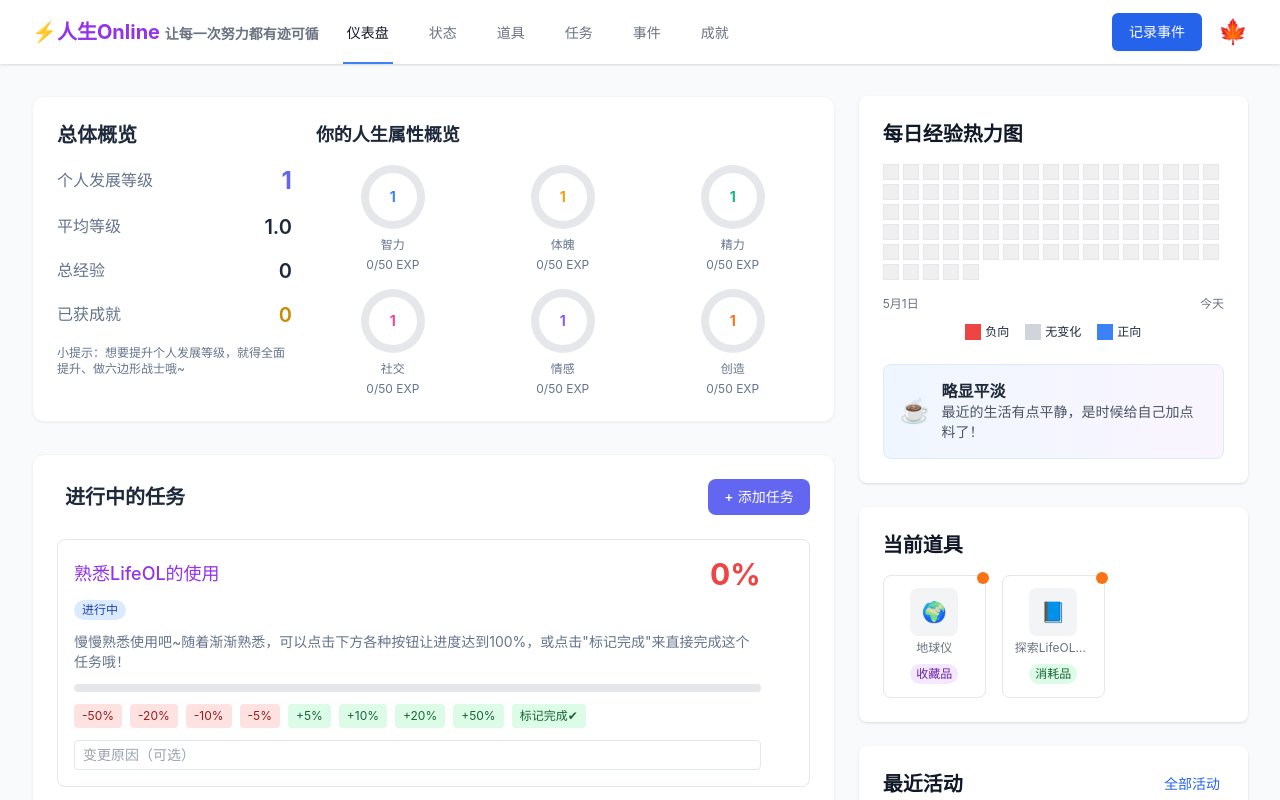
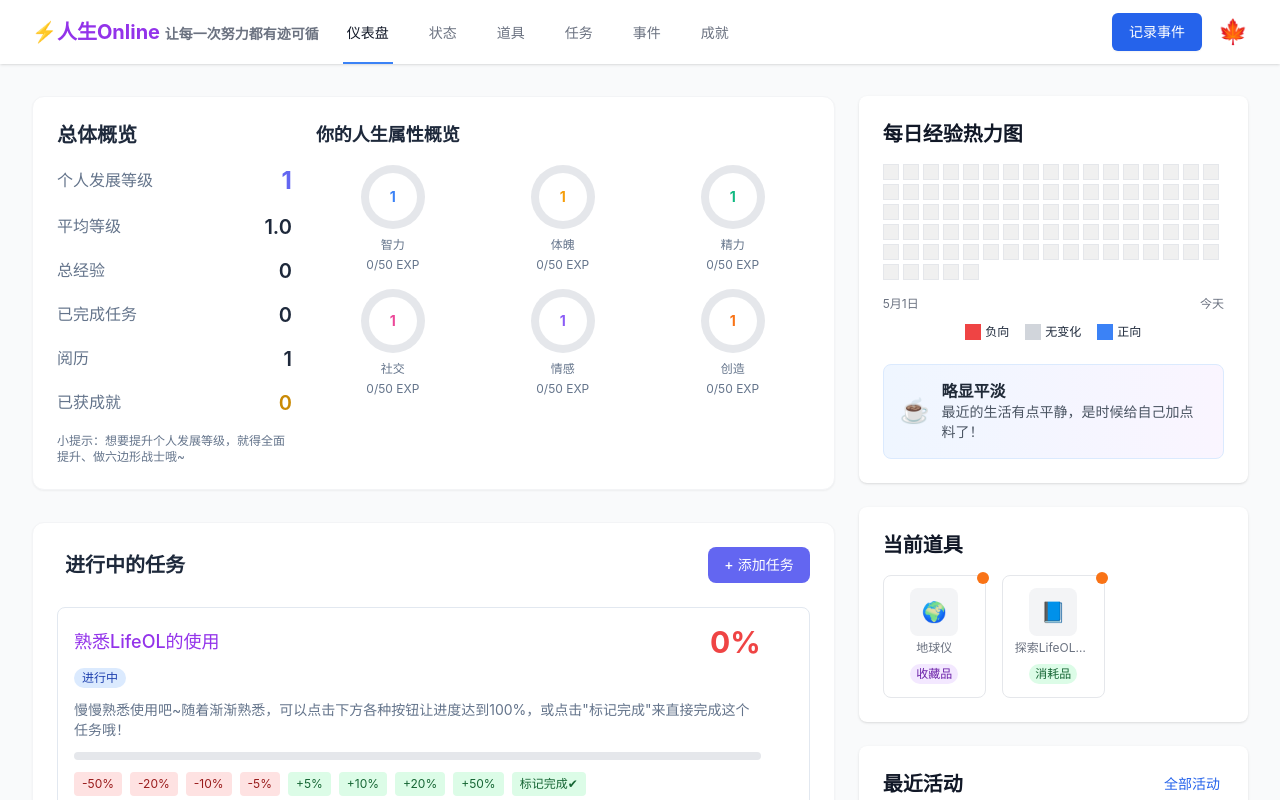
Before and after one commit to JulianRyder01/LifeOL, a React (Vite) app in the folder frontend/: page / in a window 1280 px wide. Shown: the top 800 px of the page. Built offline with nearby package versions, Linux system fonts and the light colour scheme; some icons are missing.

Commit message:
feat(frontend v1.3.5): 优化仪表盘ui、增加“阅历”和已完成任务的概览。

```diff
--- a/frontend/package.json
+++ b/frontend/package.json
@@ -1,6 +1,6 @@
 {
   "name": "lifeol-frontend",
-  "version": "1.3.4",
+  "version": "1.3.5",
   "description": "人生Online前端 - 将生活游戏化",
   "main": "index.js",
   "private": true,
--- a/frontend/src/app.tsx
+++ b/frontend/src/app.tsx
@@ -784,7 +784,12 @@ function App() {
               <div className="mt-4 sm:mt-8">
                 <div className="grid grid-cols-1 lg:grid-cols-3 gap-6">
                   <div className="lg:col-span-2">
-                    <StatsOverview attributes={attributes} achievements={achievements} />
+                    <StatsOverview
+                      attributes={attributes}
+                      achievements={achievements}
+                      projectEvents={projectEvents}
+                      events={events}
+                    />
 
                     <div className="mt-8">
                       <TaskManager
--- a/frontend/src/components/StatsOverview.tsx
+++ b/frontend/src/components/StatsOverview.tsx
@@ -5,9 +5,11 @@ import { getExpForLevel, getProgressToNextLevel } from '../utils/calculations';
 interface StatsOverviewProps {
   attributes: Attributes;
   achievements: Achievement[];
+  projectEvents?: any[]; // Add projectEvents to count completed tasks
+  events?: any[]; // Add events to count experiences
 }
 
-function StatsOverview({ attributes, achievements }: StatsOverviewProps) {
+function StatsOverview({ attributes, achievements, projectEvents = [], events = [] }: StatsOverviewProps) {
   try {
     const levels = Object.values(attributes).map(attr => attr.level);
     const avgLevel = levels.reduce((sum, level) => sum + level, 0) / levels.length;
@@ -18,6 +20,14 @@ function StatsOverview({ attributes, achievements }: StatsOverviewProps) {
 
     const totalExp = Object.values(attributes).reduce((sum, attr) => sum + attr.exp, 0);
     const unlockedAchievements = achievements.filter(a => a.unlockedAt).length;
+
+    // Count completed tasks (projectEvents with progress >= 100 or with completedAt)
+    const completedTasks = projectEvents.filter(event =>
+      event.completedAt || event.progress >= 100
+    ).length;
+
+    // Count experiences (simply the number of events)
+    const experienceCount = events.length;
 
     const attributeConfig: Record<string, AttributeConfig> = {
       int: { name: '智力', icon: 'book-open', color: 'var(--int-color)' },
@@ -45,9 +55,12 @@ function StatsOverview({ attributes, achievements }: StatsOverviewProps) {
           <div className="md:col-span-1">
             <h2 className="text-xl font-semibold mb-4">总体概览</h2>
             <div className="space-y-4">
-              <div className="flex items-center justify-between">
-                <span className="text-[var(--text-secondary)]">个人发展等级</span>
-                <span className="text-2xl font-bold text-[var(--primary-color)]">{totalLevel}</span>
+              <div className="flex items-center justify-between group relative">
+                <span className="text-[var(--text-secondary)] cursor-pointer">个人发展等级</span>
+                <span className="text-2xl font-bold text-[var(--primary-color)] cursor-pointer">{totalLevel}</span>
+                <div className="absolute left-0 mt-2 p-2 bg-gray-800 text-white text-xs rounded opacity-0 group-hover:opacity-100 transition-opacity duration-300 w-64 z-10 pointer-events-none">
+                  综合考量个人属性的全面发展。个人发展等级是六大属性等级的调和平均数。
+                </div>
               </div>
               <div className="flex items-center justify-between">
                 <span className="text-[var(--text-secondary)]">平均等级</span>
@@ -56,6 +69,17 @@ function StatsOverview({ attributes, achievements }: StatsOverviewProps) {
               <div className="flex items-center justify-between">
                 <span className="text-[var(--text-secondary)]">总经验</span>
                 <span className="text-xl font-semibold">{totalExp}</span>
+              </div>
+              <div className="flex items-center justify-between">
+                <span className="text-[var(--text-secondary)]">已完成任务</span>
+                <span className="text-xl font-semibold">{completedTasks}</span>
+              </div>
+              <div className="flex items-center justify-between group relative">
+                <span className="text-[var(--text-secondary)] cursor-pointer">阅历</span>
+                <span className="text-xl font-semibold cursor-pointer">{experienceCount}</span>
+                <div className="absolute bottom-full left-1/2 transform -translate-x-1/2 mb-2 px-2 py-1 text-xs text-white bg-gray-800 rounded opacity-0 group-hover:opacity-100 transition-opacity whitespace-nowrap z-10 pointer-events-none">
+                  记录过的事件数
+                </div>
               </div>
               <div className="flex items-center justify-between">
                 <span className="text-[var(--text-secondary)]">已获成就</span>
```
Also changed, not shown: frontend/src/components/Dashboard.tsx (+6 -1 lines), 14 other files (tests, documents, lock files or other folders).
